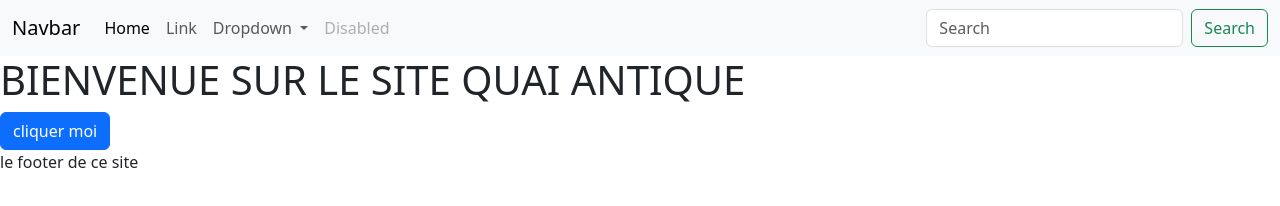
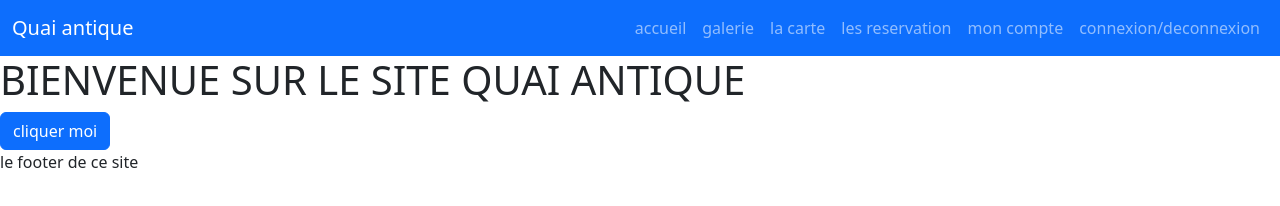
Before and after one commit to BOUDI1/restaurquaiantique, a website with bundled scripts: page index.html in a window 1280 px wide. Built offline with nearby package versions, Linux system fonts and the light colour scheme; files whose address does not match are found by name.

Commit message:
add set header

```diff
--- a/index.html
+++ b/index.html
@@ -9,39 +9,34 @@
     <title>Document</title>
 </head>
 <body>
-    <header><nav class="navbar navbar-expand-lg bg-body-tertiary">
+    <header><nav class="navbar navbar-expand-lg bg-primary"data-bs-theme="dark">
         <div class="container-fluid">
-          <a class="navbar-brand" href="#">Navbar</a>
+          <a class="navbar-brand" href="/">Quai antique</a>
           <button class="navbar-toggler" type="button" data-bs-toggle="collapse" data-bs-target="#navbarSupportedContent" aria-controls="navbarSupportedContent" aria-expanded="false" aria-label="Toggle navigation">
             <span class="navbar-toggler-icon"></span>
           </button>
           <div class="collapse navbar-collapse" id="navbarSupportedContent">
-            <ul class="navbar-nav me-auto mb-2 mb-lg-0">
+            <ul class="navbar-nav ms-auto mb-2 mb-lg-0">
               <li class="nav-item">
-                <a class="nav-link active" aria-current="page" href="#">Home</a>
+                <a class="nav-link" href="/">accueil</a>
               </li>
               <li class="nav-item">
-                <a class="nav-link" href="#">Link</a>
-              </li>
-              <li class="nav-item dropdown">
-                <a class="nav-link dropdown-toggle" href="#" role="button" data-bs-toggle="dropdown" aria-expanded="false">
-                  Dropdown
-                </a>
-                <ul class="dropdown-menu">
-                  <li><a class="dropdown-item" href="#">Action</a></li>
-                  <li><a class="dropdown-item" href="#">Another action</a></li>
-                  <li><hr class="dropdown-divider"></li>
-                  <li><a class="dropdown-item" href="#">Something else here</a></li>
-                </ul>
+                <a class="nav-link" href="#">galerie</a>
               </li>
               <li class="nav-item">
-                <a class="nav-link disabled" aria-disabled="true">Disabled</a>
+                <a class="nav-link" href="#">la carte</a>
+              </li>
+              <li class="nav-item">
+                <a class="nav-link" href="#">les reservation</a>
+              </li>
+              <li class="nav-item">
+                <a class="nav-link" href="#">mon compte</a>
+              </li>
+              <li class="nav-item">
+                <a class="nav-link" href="#">connexion/deconnexion</a>
               </li>
             </ul>
-            <form class="d-flex" role="search">
-              <input class="form-control me-2" type="search" placeholder="Search" aria-label="Search">
-              <button class="btn btn-outline-success" type="submit">Search</button>
-            </form>
+
           </div>
         </div>
       </nav></header>
```
